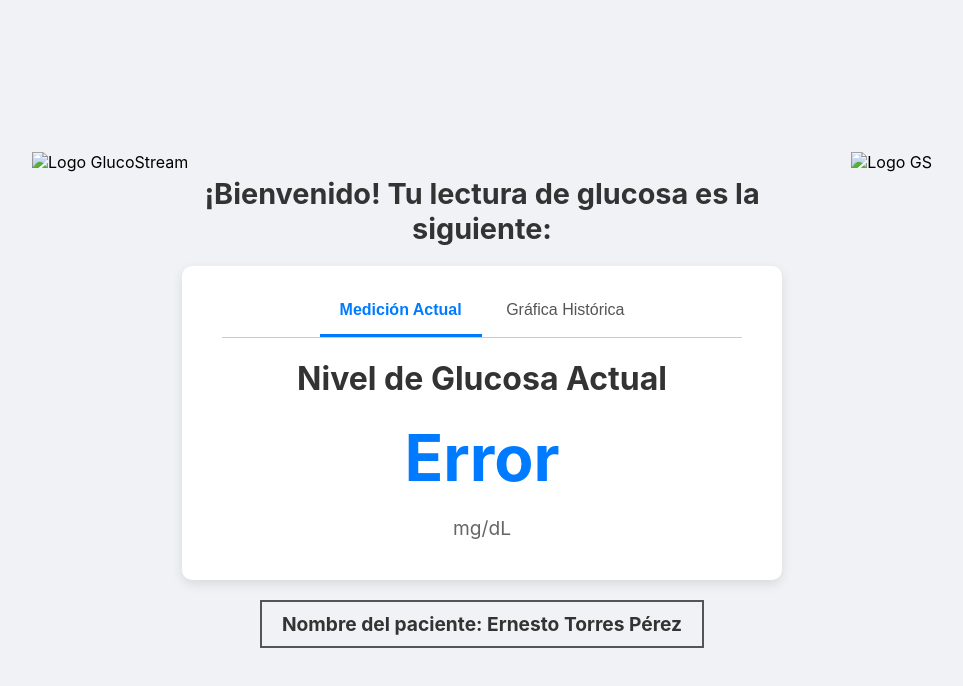
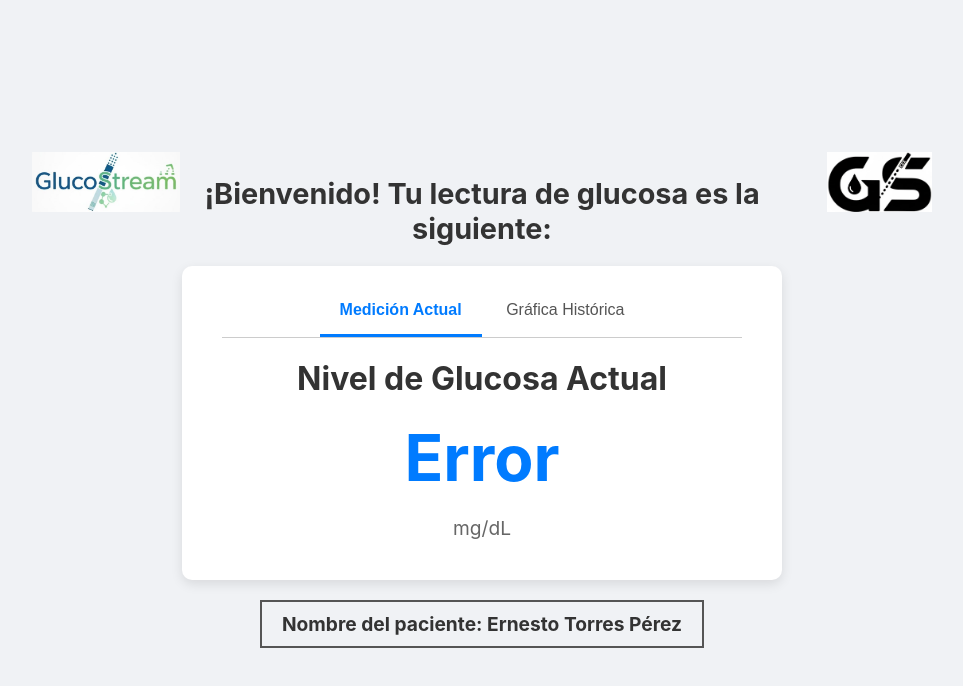
Before and after one commit to NTorresX/monitor-glucosa-vercel, a website: page index.html in a window 1280 px wide. Shown: the whole page, without its empty margins (158-1121 px from the left). Drawn offline with nearby package versions, Linux system fonts and the light colour scheme; no server answers.

Commit message:
index.html

```diff
--- a/index.html
+++ b/index.html
@@ -120,12 +120,12 @@
     <div class="page-wrapper">
 
       <img
-        src="logo_izquierda.png"
+        src="images/GlucoStream.jpeg"
         alt="Logo GlucoStream"
         class="logo-corner logo-left"
       />
       <img
-        src="logo_derecha.png"
+        src="images/GS.jpeg"
         alt="Logo GS"
         class="logo-corner logo-right"
       />
```
